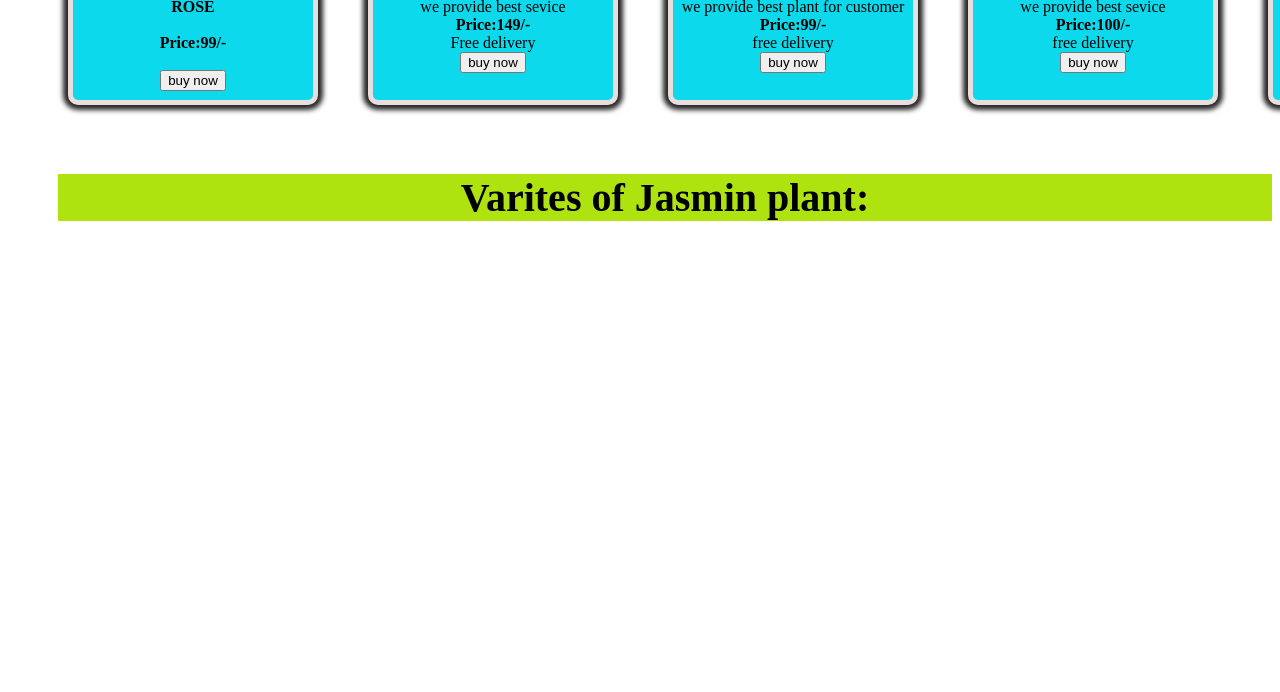
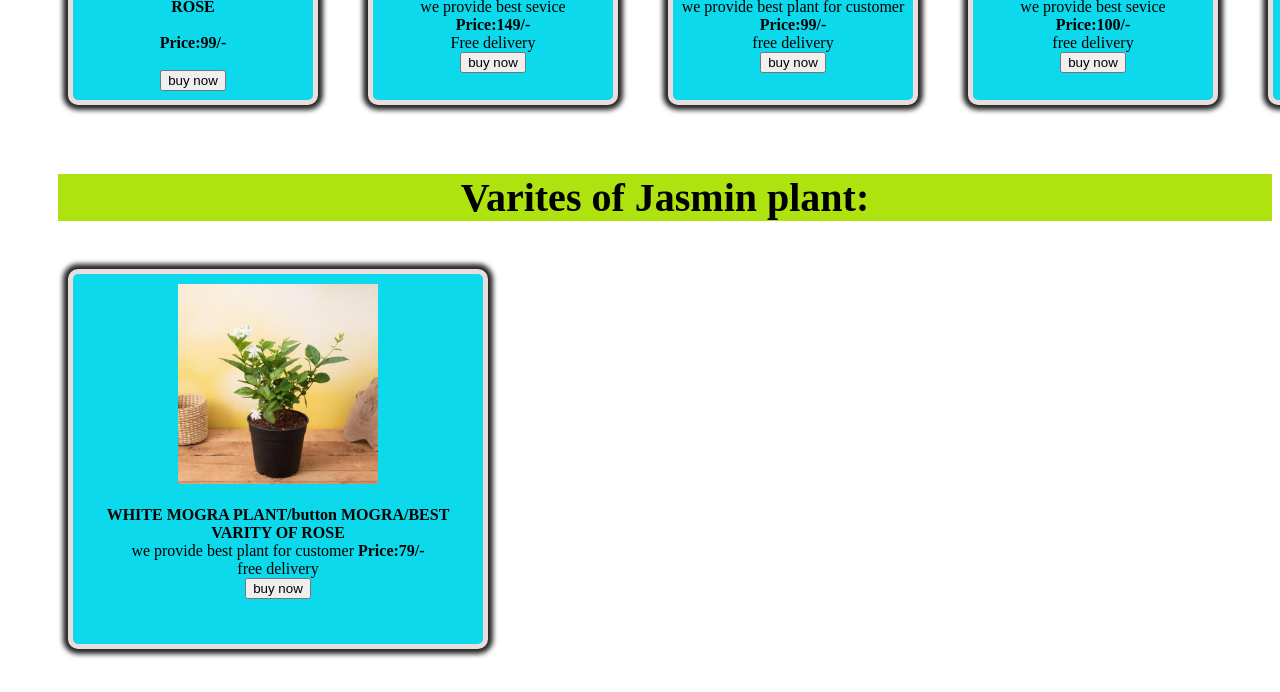
Before and after one commit to chaitaligarud/VRINDAVAN-NURSARY, a plain HTML site: page index.html in a window 1280 px wide. Shown: the part 671-1363 px from the top of the page. Drawn offline with Linux system fonts and the light colour scheme.

Commit message:
MODIFIED new changes

```diff
--- a/index.html
+++ b/index.html
@@ -106,6 +106,19 @@ width:400px
                             </div>
         </div>
         <h2 style="text-align:center;margin-left:50px;background-color:rgb(174, 227, 15);font-size:40px;font-family: 'Times New Roman', Times, serif;">Varites of Jasmin plant:</h3>
-            <div class="container1">
-    </body>
-    </html>
+</h2><div class="container1">
+    <div class="item">
+        <img src="./IMAGES/mogra.jpg"height="200"width="200"><br><br>
+             <b style="text-align: center;">WHITE MOGRA PLANT/button MOGRA/BEST VARITY OF ROSE</b><br>
+               we provide best plant for customer
+                    <b>Price:79/-</b><br>
+                    free delivery<br>
+                    <button>
+                        buy now
+                    </button>
+                </div>
+
+
+            </div>
+        </body>
+</html>
```
